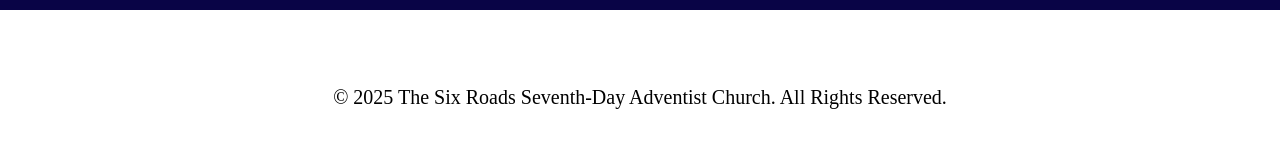
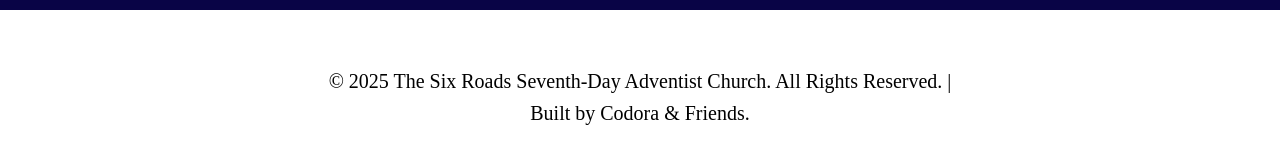
Before and after one commit to romz246/church-website-test, a plain HTML site: page about.html in a window 1280 px wide. Shown: the part 204-368 px from the top of the page. Drawn offline with Linux system fonts and the light colour scheme.

```diff
--- a/about.html
+++ b/about.html
@@ -164,7 +164,7 @@
 				<footer class="footer">
 					<p id="copyright">
 						&copy; <span id="year"></span> The Six Roads Seventh-Day Adventist
-						Church. All Rights Reserved.
+						Church. All Rights Reserved. | Built by Codora & Friends.
 					</p>
 				</footer>
 			</div>
```
Also changed, not shown: events.html (+1 -1 lines), ministries.html (+1 -1 lines), visit-us.html (+1 -1 lines).
